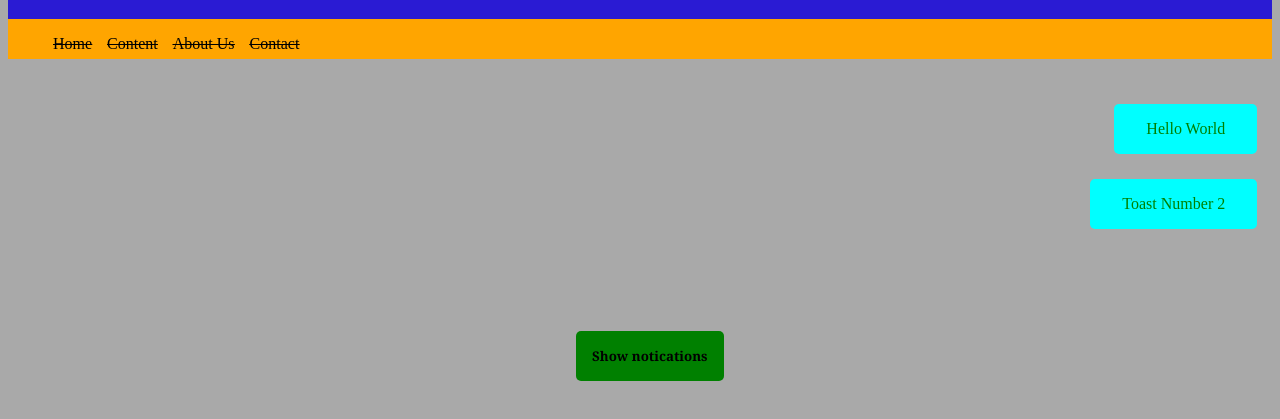
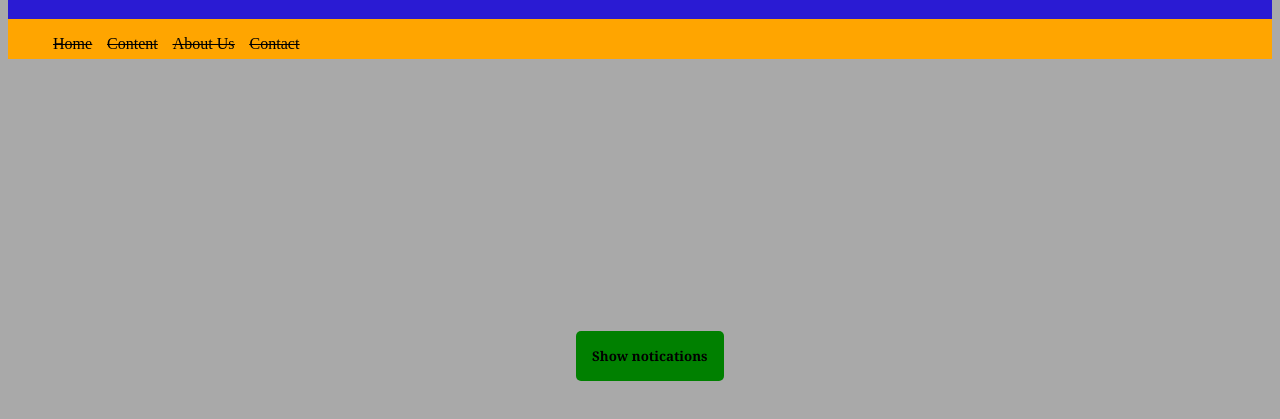
Before and after one commit to YKTV8/toastnotification1, a plain HTML site: page index.html in a window 1280 px wide. Both pictures are taken after a click on the button "Show notications". Shown: the part 69-488 px from the top of the page. Drawn offline with Linux system fonts and the light colour scheme.

Commit message:
11/17
JS code updated to display message with addEventListner 'click'

```diff
--- a/app.js
+++ b/app.js
@@ -1,5 +1,5 @@
-const button = document.getElementsByClassName('.btn')
 
+const button = document.querySelector('button')
 const toasts = document.getElementById('toasts')
 
 const messages = [
@@ -8,10 +8,21 @@ const messages = [
     'mess 3',
 ]
 
-// button.addEventListener('click', () => createNotice()
-// )
+button.addEventListener('click', () => createNotice('The login and password combo do not match. Try Again')
+)
+function createNotice(message = null){
+    const notice = document.createElement('div')
+    notice.classList.add('toasts')
 
-addEventListener
-function createNotice(){
-    console.log(123)
+    notice.innerText = message ? message : getMessage()
+
+    toasts.appendChild(notice)
+
+    setTimeout( ()=> {
+        notice.remove()
+    }, 1500)
 }
+
+function getMessage(){
+    return messages[Math.floor(Math.random()* messages.length)]
+}
--- a/index.html
+++ b/index.html
@@ -22,10 +22,8 @@
         </div>
     </nav>
     <article>
-        <div id="toasts">
-            <div class="toast">Hello World</div>
-            <div class="toast">Toast Number 2</div>
-        </div>
+        <div id="toasts"></div>
+
         <button class="btn" id="button">Show notications</button>
     </article>
     <script src="app.js"></script>
```
